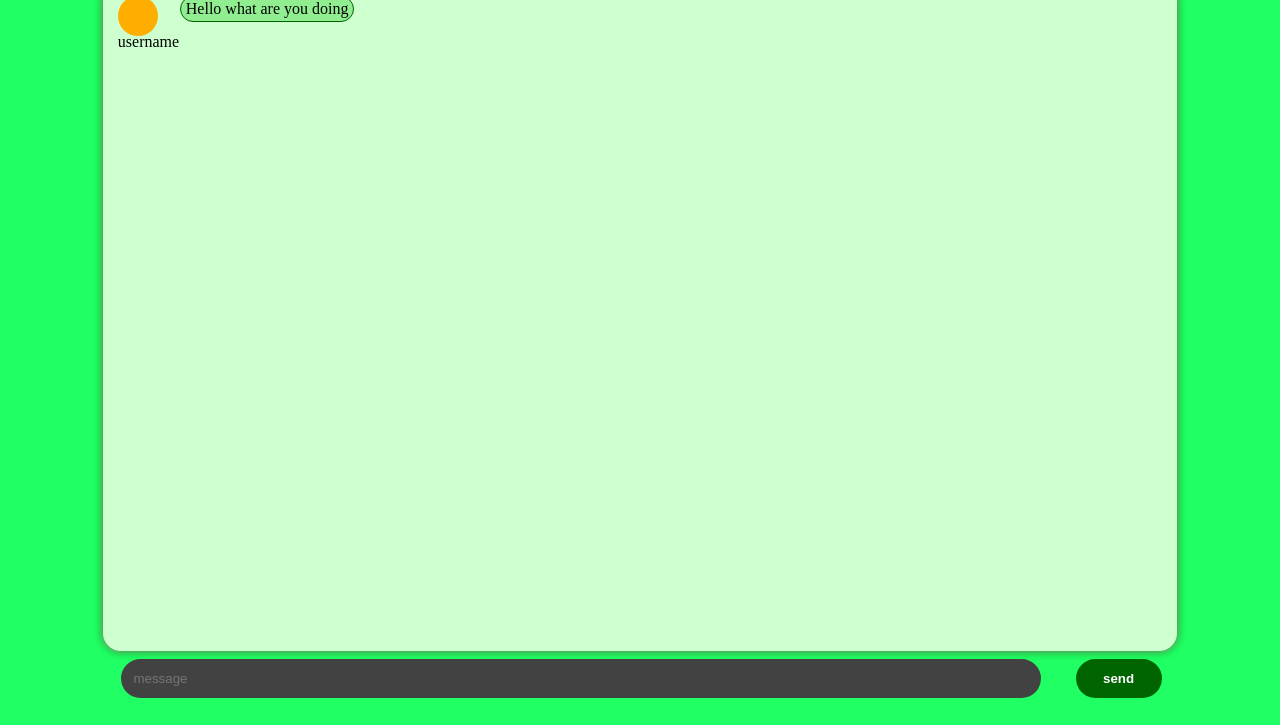
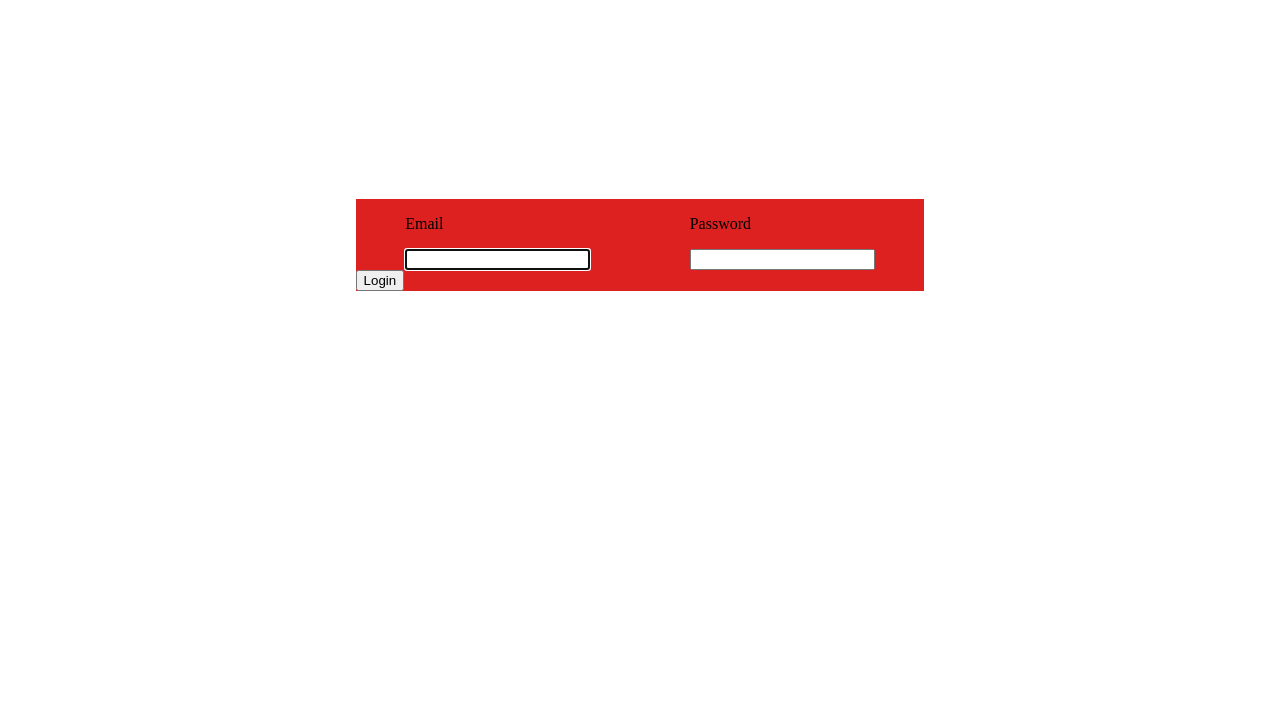
Before and after one commit to sksketer/Group-chatting, a PHP site: page / in a window 1280 px wide. Shown: the part 75-800 px from the top of the page. Run offline with PHP 8.4, Linux system fonts and the light colour scheme.

Commit message:
change name login to index

```diff
--- a/index.php
+++ b/index.php
@@ -4,30 +4,26 @@
     <meta charset="UTF-8">
     <meta http-equiv="X-UA-Compatible" content="IE=edge">
     <meta name="viewport" content="width=device-width, initial-scale=1.0">
-    <link rel="stylesheet" href="css/style.css">
-    <title>sk chat</title>
+    <link rel="stylesheet" href="css/loginPage.css">
+    <title>Live Chat Login</title>
 </head>
 <body>
-    <div class="container">
-        <?php require 'components/navigationBar.php';?>
-        <div class="main">
-            <div class="displayMessage">
-                <div class="userMessage">
-                    <span id="user"><name>username</name></span>
-                    <span id="msg-container">
-                        <div id="msg">
-                            Hello what are you doing
-                        </div>
-                    </span>
+    <div class="main">
+        <form action="components/checkLogin.php" method="post">
+            <div class="dataField">
+                <div class="email">
+                    <p>Email</p>
+                    <input type="text" name="email" id="email" autofocus spellcheck="true">
+                </div>
+                <div class="password">
+                    <p>Password</p>
+                    <input type="password" name="password" id="password">
                 </div>
             </div>
-            <div class="textMessage">
-                <form action="" method="post">
-                    <input type="text" name="message" id="message" placeholder="message" autocomplete="off" spellcheck="true">
-                    <input type="submit" value="send" id="send-btn">
-                </form>
+            <div class="btn">
+                <input type="submit" value="Login" name="login" id="login-btn">
             </div>
-        </div>
+        </form>
     </div>
 </body>
 </html>
```
